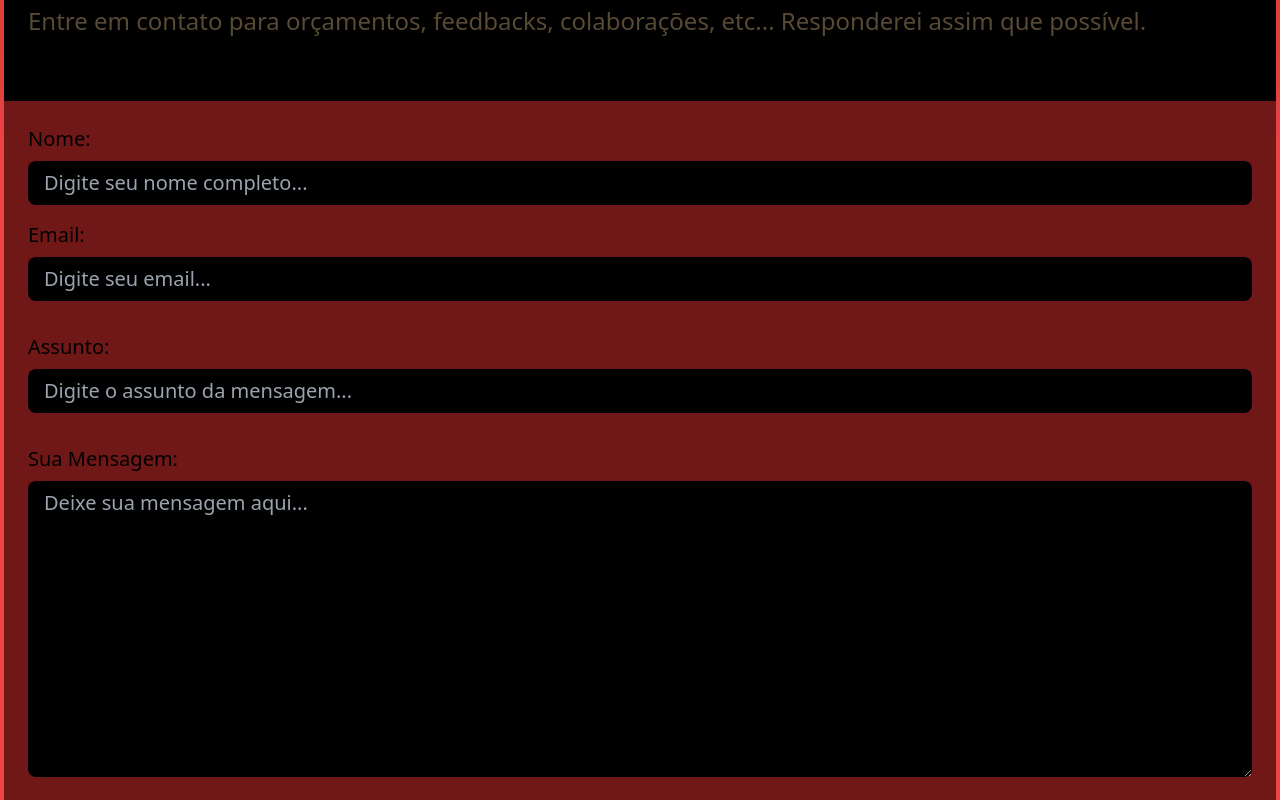
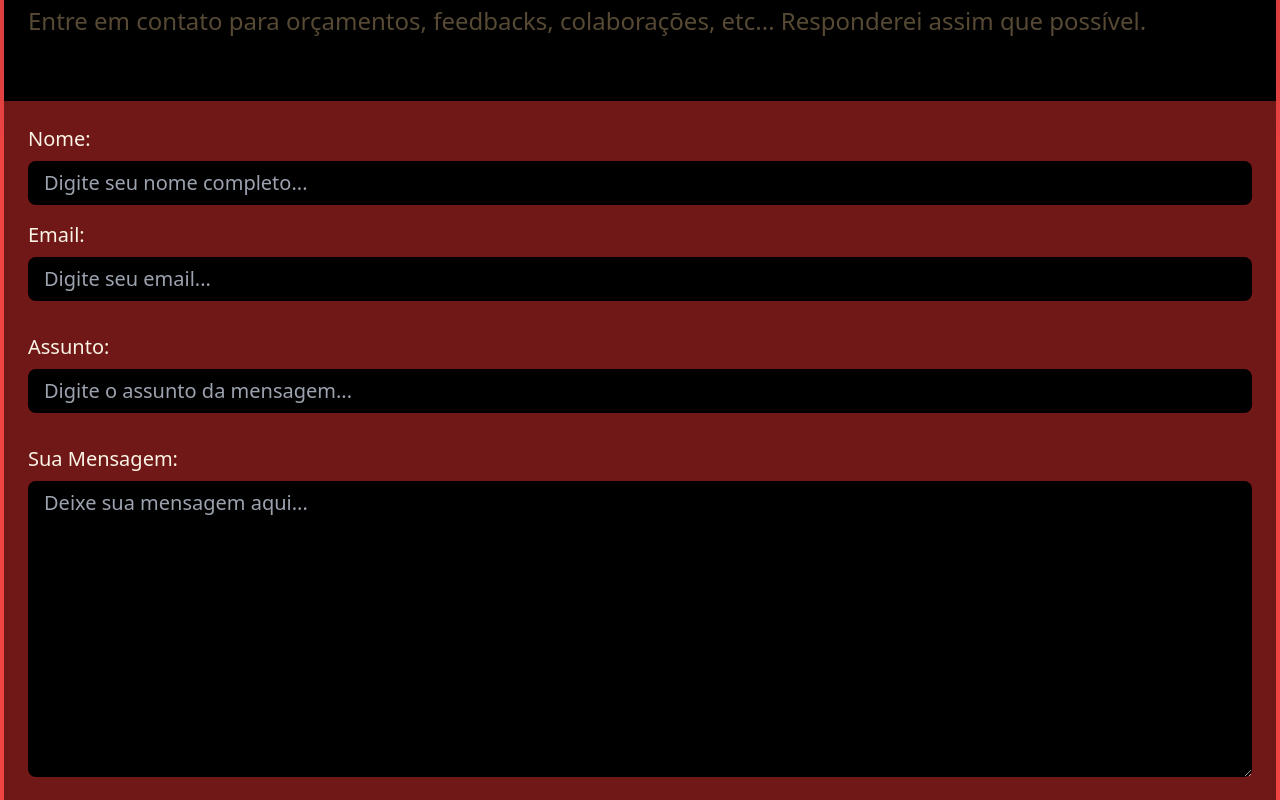
Before and after one commit to sauloviniciust/spacechronix, a website: page src/index.html in a window 1280 px wide. Shown: the part 2420-3220 px from the top of the page. Drawn offline with Linux system fonts and the light colour scheme.

Commit message:
editando cor de texto contato

```diff
--- a/src/index.html
+++ b/src/index.html
@@ -258,7 +258,7 @@
 					</p>
 				</div>
 				<div class="p-6 bg-vermelho-200 bg-opacity-80 w-6/12 max-h-full rounded-b-2xl h-fit z-10">
-					<form class="space-y-4 text-black" action="https://formspree.io/f/xzbqjkjp" method="POST">
+					<form class="space-y-4 text-dourado-100" action="https://formspree.io/f/xzbqjkjp" method="POST">
 						<div  class="text-xl">
 							<div>
 								<label for="full-name" class="block">Nome:</label>
```
